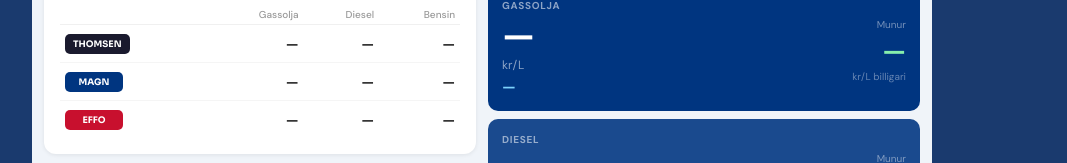
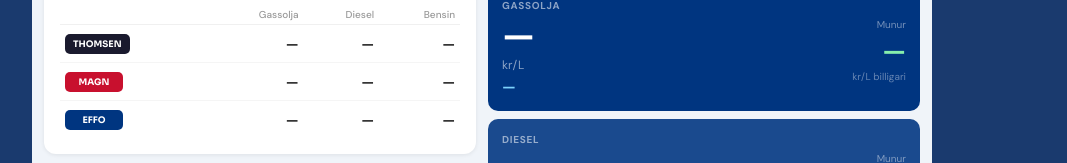
Before and after one commit to zacharias90-byte/Pr-svakt, a plain HTML site: page index.html in a window 1280 px wide. Shown: the part 309-472 px from the top of the page, without its empty margins (158-1225 px from the left). Drawn offline with nearby package versions, Linux system fonts and the light colour scheme; no server answers.

Commit message:
Swap logo colors: Magn red, Effo blue
Co-Authored-By: Claude Opus 5.5 <noreply@anthropic.com>
Claude-Session: https://claude.ai/code/session_01UAMLWbbuZ1EebcJLkJtzGz

```diff
--- a/index.html
+++ b/index.html
@@ -60,8 +60,8 @@ html,body{margin:0;padding:0;background:#1a3a6e;font-family:'DM Sans',sans-serif
 .lo{color:#1a7a3c!important}
 .logo-pill{display:inline-flex;align-items:center;justify-content:center;padding:4px 8px;border-radius:5px;font-family:'Sora',sans-serif;font-size:9px;font-weight:700;min-width:58px}
 .p-thomsen{background:#1a1a2e;color:white}
-.p-magn{background:#003580;color:white}
-.p-effo{background:#c8102e;color:white}
+.p-magn{background:#c8102e;color:white}
+.p-effo{background:#003580;color:white}
 
 /* SPARING */
 .spar-grid{display:grid;grid-template-columns:1fr 1fr;gap:7px;margin-bottom:10px}
```
